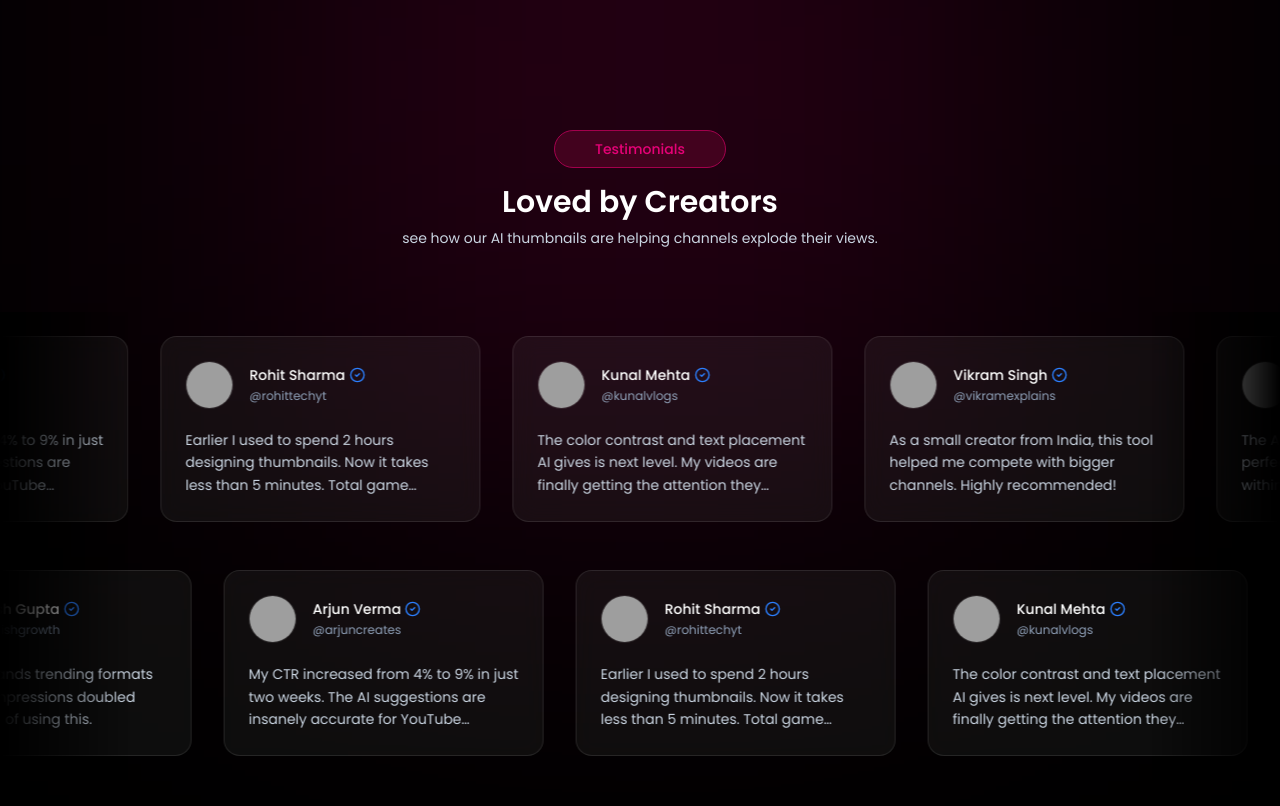
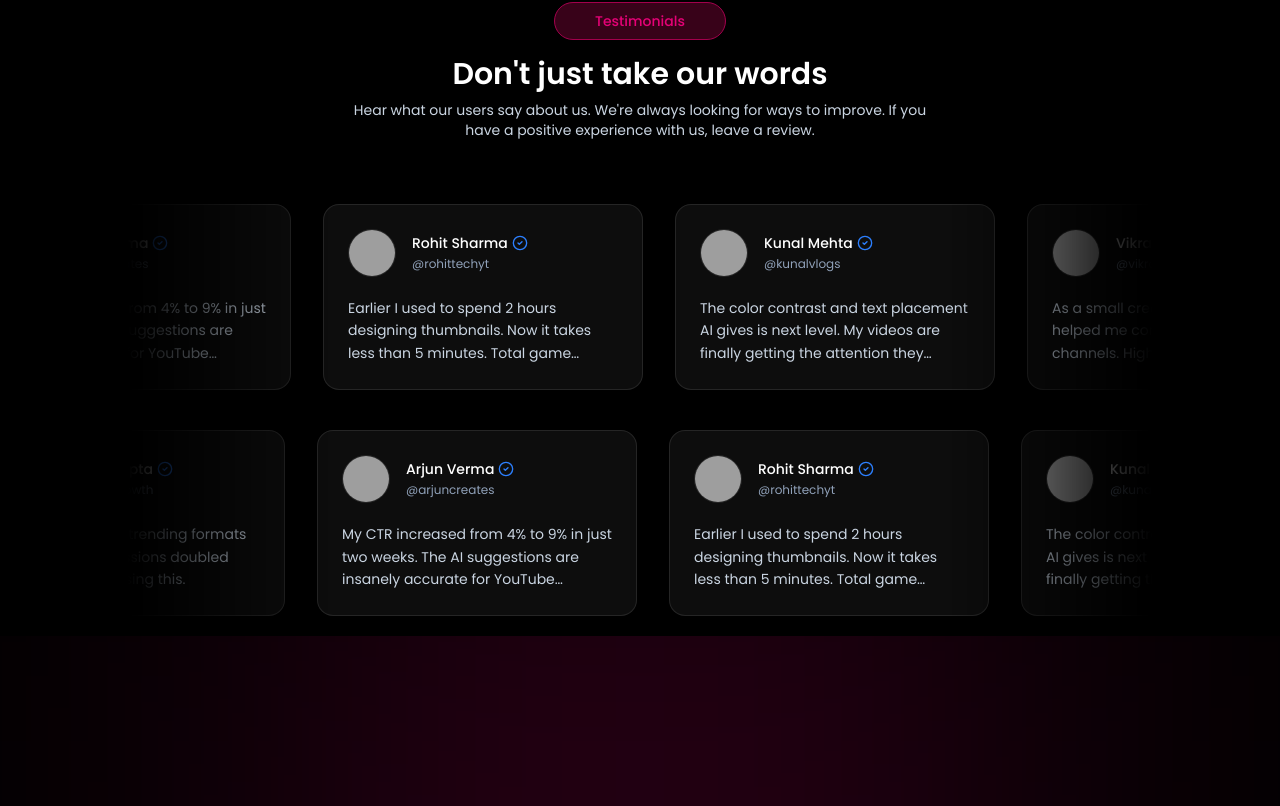
Before and after one commit to santosH7321/ThumbMagic, a React (Vite) app in the folder frontend/: page / in a window 1280 px wide. Shown: the part 3094-3900 px from the top of the page. Built offline with nearby package versions, Linux system fonts and the light colour scheme; grey boxes are pictures that could not be loaded.

Commit message:
tesimonial Bug fixing

```diff
--- a/frontend/src/sections/TestimonialSection.tsx
+++ b/frontend/src/sections/TestimonialSection.tsx
@@ -7,60 +7,25 @@ import type { ITestimonial } from "../types";
 import Marquee from "react-fast-marquee";
 
 export default function TestimonialSection() {
+    return (
+        <div id="testimonials" className="px-4 md:px-16 lg:px-24 xl:px-32">
+            <SectionTitle text1="Testimonials" text2="Don't just take our words" text3="Hear what our users say about us. We're always looking for ways to improve. If you have a positive experience with us, leave a review." />
 
-  const duplicatedData = [...testimonialsData, ...testimonialsData];
-
-  return (
-    <section
-      id="testimonials"
-      className="relative py-32 overflow-hidden"
-    >
-
-      <div className="absolute -top-40 left-1/2 -translate-x-1/2 w-175 h-175 bg-pink-600/20 blur-[200px] -z-10" />
-      <div className="max-w-6xl mx-auto px-6 md:px-12">
-        <SectionTitle
-          text1="Testimonials"
-          text2="Loved by Creators"
-          text3="see how our AI thumbnails are helping channels explode their views. "
-        />
+            <Marquee className="max-w-5xl mx-auto mt-11" gradient={true} speed={25} gradientColor="#000">
+                <div className="flex items-center justify-center py-5 overflow-hidden">
+                    {[...testimonialsData, ...testimonialsData].map((testimonial: ITestimonial, index: number) => (
+                        <TestimonialCard key={index} index={index} testimonial={testimonial} />
+                    ))}
                 </div>
-
-      <div className="relative mt-16">
-        <div className="pointer-events-none absolute left-0 top-0 h-full w-32 bg-linear-to-r from-black to-transparent z-10" />
-        <div className="pointer-events-none absolute right-0 top-0 h-full w-32 bg-linear-to-l from-black to-transparent z-10" />
-        <Marquee
-          speed={30}
-          gradient={false}
-          pauseOnHover
-        >
-          <div className="flex py-6">
-            {duplicatedData.map((testimonial: ITestimonial, index: number) => (
-              <TestimonialCard
-                key={`row1-${index}`}
-                index={index}
-                testimonial={testimonial}
-              />
+            </Marquee>
+            <Marquee className="max-w-5xl mx-auto" gradient={true} speed={25} direction="right" gradientColor="#000">
+                <div className="flex items-center justify-center py-5 overflow-hidden">
+                    {[...testimonialsData, ...testimonialsData].map((testimonial: ITestimonial, index: number) => (
+                        <TestimonialCard key={index} index={index} testimonial={testimonial} />
                     ))}
                 </div>
             </Marquee>
 
-        <Marquee
-          speed={30}
-          direction="right"
-          gradient={false}
-          pauseOnHover
-        >
-          <div className="flex py-6">
-            {duplicatedData.map((testimonial: ITestimonial, index: number) => (
-              <TestimonialCard
-                key={`row2-${index}`}
-                index={index}
-                testimonial={testimonial}
-              />
-            ))}
         </div>
-        </Marquee>
-      </div>
-    </section>
     );
 }
```
Lines whose indentation alone changed are shown as unchanged.
